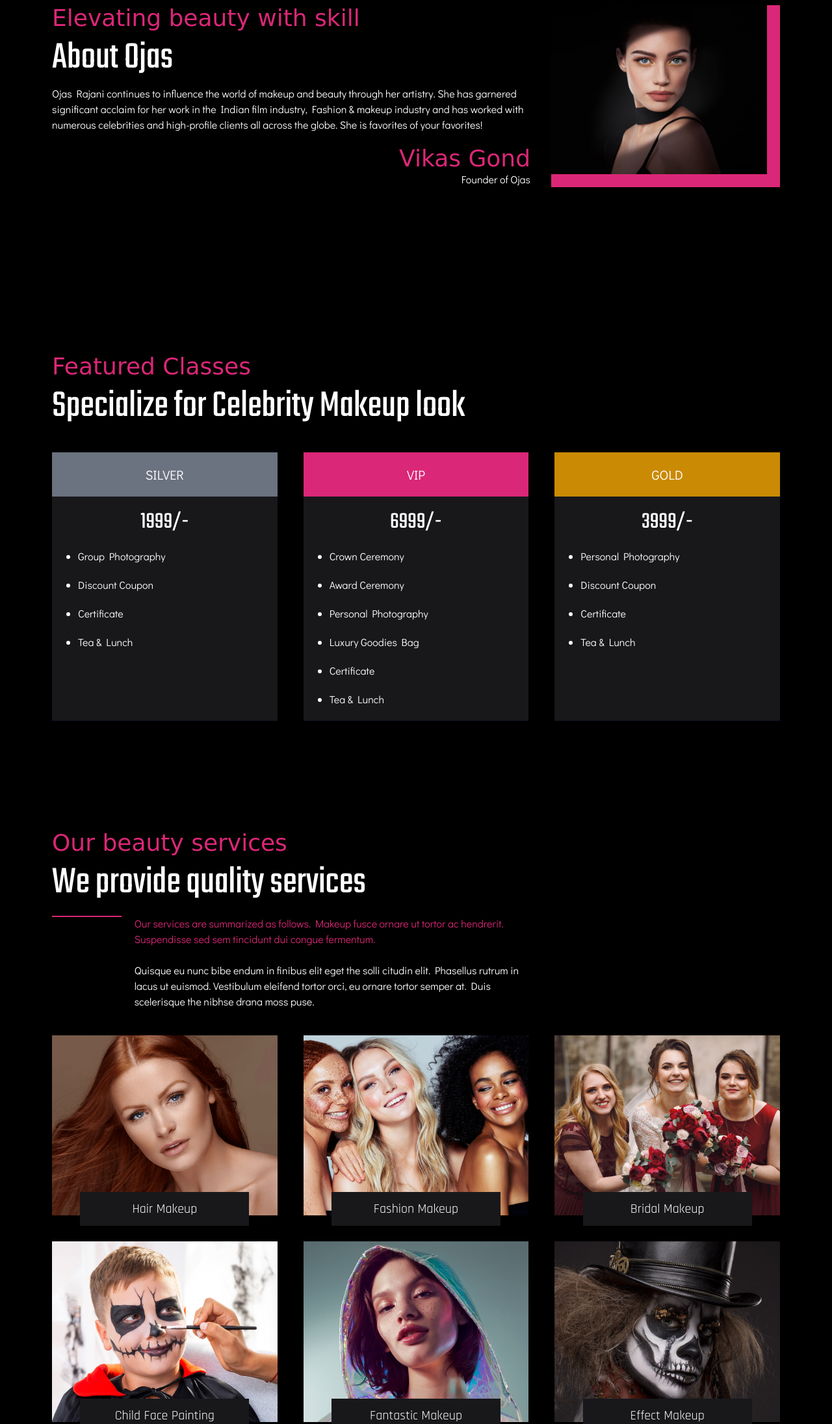
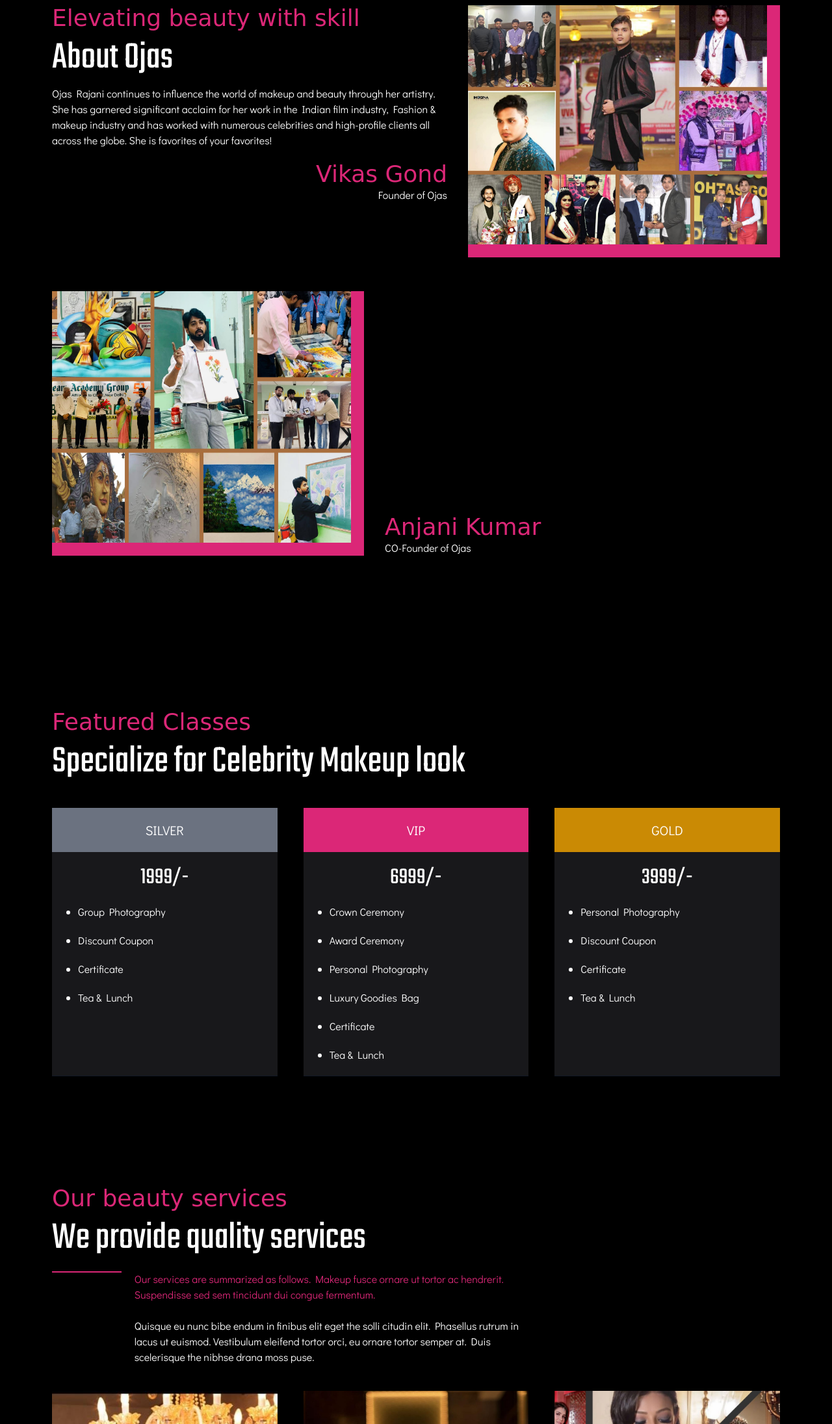
Before and after one commit to iamark07/Fredia-website, a React app: page index.html in a window 1280 px wide. Shown: the part 920-3111 px from the top of the page at 65% size. Built offline with nearby package versions, Linux system fonts and the light colour scheme; a web font is replaced by a local one.

Commit message:
update about

```diff
--- a/index.html
+++ b/index.html
@@ -40,7 +40,7 @@
   <!-- link css -->
 
   <title>Fredia</title>
-  <link rel="stylesheet" crossorigin href="/assets/index-DVjA67C5.css">
+  <link rel="stylesheet" crossorigin href="/assets/index-nKsxKDvk.css">
 </head>
 
 <body id="get_to_top">
@@ -130,9 +130,11 @@
             <div class="container w-full">
               <div data-swiper-parallax="300" class="slide-title w-full flex flex-col items-center">
                 <h2 class="text-center w-full"><span class="text-3xl md:text-5xl">
-                  Glitzy Celebrations presents</span> <br> one day makeup seminar</h2>
-                <p class="text-center Didact_font text-md font-semibold md:text-lg">"Your favorite celebrity makeup artist Ojas Rajani in action on 5th Jan 2024 in Varanasi"</p>
-                <a href="#" class="mt-5 teko_font text-lg text-white bg-pink-600 px-7 py-3 inline-block">Grab your seat now</a>
+                    Glitzy Celebrations presents</span> <br> one day makeup seminar</h2>
+                <p class="text-center Didact_font text-md font-semibold md:text-lg">"Your favorite celebrity makeup
+                  artist Ojas Rajani in action on 5th Jan 2024 in Varanasi"</p>
+                <a href="#" class="mt-5 teko_font text-lg text-white bg-pink-600 px-7 py-3 inline-block">Grab your seat
+                  now</a>
               </div>
             </div>
           </div>
@@ -157,9 +159,11 @@
             <div class="container w-full">
               <div data-swiper-parallax="300" class="slide-title w-full flex flex-col items-center">
                 <h2 class="text-center w-full"><span class="text-3xl md:text-5xl">
-                  Glitzy Celebrations presents</span> <br> one day makeup seminar</h2>
-                <p class="text-center Didact_font text-md font-semibold md:text-lg">"Your favorite celebrity makeup artist Ojas Rajani in action on 5th Jan 2024 in Varanasi"</p>
-                <a href="#" class="mt-5 teko_font text-lg text-white bg-pink-600 px-7 py-3 inline-block">Grab your seat now</a>
+                    Glitzy Celebrations presents</span> <br> one day makeup seminar</h2>
+                <p class="text-center Didact_font text-md font-semibold md:text-lg">"Your favorite celebrity makeup
+                  artist Ojas Rajani in action on 5th Jan 2024 in Varanasi"</p>
+                <a href="#" class="mt-5 teko_font text-lg text-white bg-pink-600 px-7 py-3 inline-block">Grab your seat
+                  now</a>
               </div>
             </div>
           </div>
@@ -183,9 +187,11 @@
           <div class="slide-inner slide-bg-image" style="background-image: url(/assets/05-eh9KuuOw.jpg);">
             <div data-swiper-parallax="300" class="slide-title w-full flex flex-col items-center">
               <h2 class="text-center w-full"><span class="text-3xl md:text-5xl">
-                Glitzy Celebrations presents</span> <br> one day makeup seminar</h2>
-              <p class="text-center Didact_font text-md font-semibold md:text-lg">"Your favorite celebrity makeup artist Ojas Rajani in action on 5th Jan 2024 in Varanasi"</p>
-              <a href="#" class="mt-5 teko_font text-lg text-white bg-pink-600 px-7 py-3 inline-block">Grab your seat now</a>
+                  Glitzy Celebrations presents</span> <br> one day makeup seminar</h2>
+              <p class="text-center Didact_font text-md font-semibold md:text-lg">"Your favorite celebrity makeup artist
+                Ojas Rajani in action on 5th Jan 2024 in Varanasi"</p>
+              <a href="#" class="mt-5 teko_font text-lg text-white bg-pink-600 px-7 py-3 inline-block">Grab your seat
+                now</a>
             </div>
           </div>
           <!-- end slide-inner -->
@@ -229,21 +235,32 @@
   <!-- about section start -->
   <section id="about_section"
     class="about_section overflow-x-hidden bg-black py-32 px-5 md:px-10 lg:px-20  grid grid-cols-9 gap-8">
-    <div class="about_text col-span-9 md:col-span-5 lg:col-span-6" data-aos="fade-right">
+    <div class="about_text col-span-9 md:col-span-5" data-aos="fade-right">
       <h4 class="long_font text-pink-600 text-3xl md:text-4xl">Elevating beauty with skill</h4>
       <h2 class="teko_font text-white my-3 text-4xl md:text-6xl">About Ojas</h2>
-      <p class="Didact_font text-white text-md">Ojas Rajani continues to influence the world of makeup and beauty through her artistry. She has garnered significant acclaim for her work in the Indian film industry, Fashion & makeup industry and has worked with numerous celebrities and high-profile clients all across the globe. She is favorites of your favorites!
-        <br>
-
+      <p class="Didact_font text-white text-md">Ojas Rajani continues to influence the world of makeup and beauty
+        through her artistry. She has garnered significant acclaim for her work in the Indian film industry, Fashion &
+        makeup industry and has worked with numerous celebrities and high-profile clients all across the globe. She is
+        favorites of your favorites!
       </p>
       <h4 class="long_font text-pink-600 text-end text-3xl md:text-4xl mt-5">Vikas Gond</h4>
       <p class="Didact_font text-white text-end  text-md">Founder of Ojas</p>
     </div>
-    <div class="group about_img col-span-9 md:col-span-4 lg:col-span-3 h-full" data-aos="fade-left">
+    <div class="group about_img col-span-9 md:col-span-4 h-full" data-aos="fade-left">
       <figure
-        class="w-full bg-pink-600 pe-5 pb-5 h-full md:group-hover:pe-8 md:group-hover:pb-8 transition-all duration-500">
-        <img src="/assets/02-DpSW3M7e.jpg" alt="" class=" w-full h-72 md:h-full object-cover">
+        class="w-full lg:bg-pink-600 lg:pe-5 lg:pb-5 h-full md:group-hover:pe-8 md:group-hover:pb-8 transition-all duration-500">
+        <img src="/assets/5-CZA08AFi.jpeg" alt="" class=" w-full h-72 md:h-52 lg:h-full">
       </figure>
+    </div>
+    <div class="group about_img col-span-9 md:col-span-4 h-full mt-5" data-aos="fade-left">
+      <figure
+        class="w-full lg:bg-pink-600 lg:pe-5 lg:pb-5 h-full md:group-hover:pe-8 md:group-hover:pb-8 transition-all duration-500">
+        <img src="/assets/4-DniEHmVd.jpeg" alt="" class=" w-full h-72 md:h-52 lg:h-full">
+      </figure>
+    </div>
+    <div class="group about_img col-span-9 md:col-span-5 h-full flex flex-col justify-end md:mt-5" data-aos="fade-left">
+      <h4 class="long_font text-pink-600 text-3xl md:text-4xl md:mt-5">Anjani Kumar</h4>
+      <p class="Didact_font text-white text-md">CO-Founder of Ojas</p>
     </div>
   </section>
   <!-- about section end -->
@@ -254,10 +271,13 @@
       <h4 class="long_font text-pink-600 text-3xl md:text-4xl">Featured Classes</h4>
       <h2 class="teko_font text-white my-3 text-4xl md:text-6xl">Specialize for Celebrity Makeup look</h2>
     </div>
-    <div class="senior_service_card_container grid grid-cols-1 sm:grid-cols-2 lg:grid-cols-3 mt-10 gap-10 lg:gap-5 xl:gap-10"
+    <div
+      class="senior_service_card_container grid grid-cols-1 sm:grid-cols-2 lg:grid-cols-3 mt-10 gap-10 lg:gap-5 xl:gap-10"
       data-aos="fade-up">
-      <div class="featured_class_card col-span-1 bg-zinc-900 border-b border-gray-900 hover:border-pink-600 transition-all duration-300 flex flex-col items-center">
-        <h3 class="Didact_font text-white text-center transition-all duration-300 text-xl p-5 bg-gray-500 w-full">SILVER</h3>
+      <div
+        class="featured_class_card col-span-1 bg-zinc-900 border-b border-gray-900 hover:border-pink-600 transition-all duration-300 flex flex-col items-center">
+        <h3 class="Didact_font text-white text-center transition-all duration-300 text-xl p-5 bg-gray-500 w-full">SILVER
+        </h3>
         <span class="teko_font text-4xl text-white mt-5">1999/-</span>
         <ul class="flex flex-col gap-5 w-full list-disc py-5 px-10">
           <li class="text-white Didact_font">Group Photography</li>
@@ -267,8 +287,10 @@
         </ul>
 
       </div>
-      <div class="featured_class_card col-span-1 bg-zinc-900 border-b border-gray-900 hover:border-pink-600 transition-all duration-300 flex flex-col items-center">
-        <h3 class="Didact_font text-white text-center transition-all duration-300 text-xl p-5 bg-pink-600 w-full">VIP</h3>
+      <div
+        class="featured_class_card col-span-1 bg-zinc-900 border-b border-gray-900 hover:border-pink-600 transition-all duration-300 flex flex-col items-center">
+        <h3 class="Didact_font text-white text-center transition-all duration-300 text-xl p-5 bg-pink-600 w-full">VIP
+        </h3>
         <span class="teko_font text-4xl text-white mt-5">6999/-</span>
         <ul class="flex flex-col gap-5 w-full list-disc py-5 px-10">
           <li class="text-white Didact_font">Crown Ceremony</li>
@@ -280,8 +302,10 @@
         </ul>
 
       </div>
-      <div class="featured_class_card col-span-1 bg-zinc-900 border-b border-gray-900 hover:border-pink-600 transition-all duration-300 flex flex-col items-center">
-        <h3 class="Didact_font text-white text-center transition-all duration-300 text-xl p-5 bg-yellow-600 w-full">GOLD</h3>
+      <div
+        class="featured_class_card col-span-1 bg-zinc-900 border-b border-gray-900 hover:border-pink-600 transition-all duration-300 flex flex-col items-center">
+        <h3 class="Didact_font text-white text-center transition-all duration-300 text-xl p-5 bg-yellow-600 w-full">GOLD
+        </h3>
         <span class="teko_font text-4xl text-white mt-5">3999/-</span>
         <ul class="flex flex-col gap-5 w-full list-disc py-5 px-10">
           <li class="text-white Didact_font">Personal Photography</li>
@@ -318,9 +342,9 @@
         class="service_img_card_container grid grid-cols-1 sm:grid-cols-2 md:grid-cols-3 gap-14 md:gap-8 lg:gap-10 mt-10"
         data-aos="fade-up">
         <div class="group service_img_card col-span-1 relative cursor-pointer">
-          <figure class="w-full relative overflow-hidden">
-            <img src="/assets/s1-fM12kvEe.png" alt=""
-              class="w-full group-hover:scale-110 transition-all duration-500">
+          <figure class="w-full relative overflow-hidden h-full">
+            <img src="/assets/1-0pfMsKAQ.jpeg" alt=""
+              class="w-full group-hover:scale-110 transition-all duration-500 h-full object-cover">
             <figcaption
               class="absolute top-0 left-0 w-full h-full bg-transparent transition-all duration-500 group-hover:bg-black opacity-30">
             </figcaption>
@@ -330,9 +354,9 @@
             Hair Makeup</h3>
         </div>
         <div class="group service_img_card col-span-1 relative cursor-pointer">
-          <figure class="w-full relative overflow-hidden">
-            <img src="/assets/s2-DBI8UOKe.jpg" alt=""
-              class="w-full group-hover:scale-110 transition-all duration-500">
+          <figure class="w-full relative overflow-hidden h-full">
+            <img src="/assets/2-C3YYM-E_.jpeg" alt=""
+              class="w-full group-hover:scale-110 transition-all duration-500 h-full object-cover">
             <figcaption
               class="absolute top-0 left-0 w-full h-full bg-transparent transition-all duration-500 group-hover:bg-black opacity-30">
             </figcaption>
@@ -342,9 +366,9 @@
             Fashion Makeup</h3>
         </div>
         <div class="group service_img_card col-span-1 relative cursor-pointer">
-          <figure class="w-full relative overflow-hidden">
-            <img src="/assets/s3-DHgBqH4e.jpg" alt=""
-              class="w-full group-hover:scale-110 transition-all duration-500">
+          <figure class="w-full relative overflow-hidden h-full">
+            <img src="/assets/3-CTRKvtAC.jpeg" alt=""
+              class="w-full group-hover:scale-110 transition-all duration-500 h-full object-cover">
             <figcaption
               class="absolute top-0 left-0 w-full h-full bg-transparent transition-all duration-500 group-hover:bg-black opacity-30">
             </figcaption>
@@ -353,9 +377,9 @@
             class="absolute -bottom-6 md:-bottom-4 group-hover:bottom-5 left-1/2 -translate-x-1/2 transition-all duration-300 bg-zinc-900 text-white p-3 md:p-2 lg:p-3 text-xl md:text-sm lg:text-xl  w-3/4 text-center">
             Bridal Makeup</h3>
         </div>
-        <div class="group service_img_card col-span-1 relative cursor-pointer">
+        <!-- <div class="group service_img_card col-span-1 relative cursor-pointer">
           <figure class="w-full relative overflow-hidden">
-            <img src="/assets/s4-W7rnNOFz.jpg" alt=""
+            <img src="assets/img/services/s4.jpg" alt=""
               class="w-full group-hover:scale-110 transition-all duration-500">
             <figcaption
               class="absolute top-0 left-0 w-full h-full bg-transparent transition-all duration-500 group-hover:bg-black opacity-30">
@@ -367,7 +391,7 @@
         </div>
         <div class="group service_img_card col-span-1 relative cursor-pointer">
           <figure class="w-full relative overflow-hidden">
-            <img src="/assets/s5-BsT4ltb5.jpg" alt=""
+            <img src="assets/img/services/s5.jpg" alt=""
               class="w-full group-hover:scale-110 transition-all duration-500">
             <figcaption
               class="absolute top-0 left-0 w-full h-full bg-transparent transition-all duration-500 group-hover:bg-black opacity-30">
@@ -379,7 +403,7 @@
         </div>
         <div class="group service_img_card col-span-1 relative cursor-pointer">
           <figure class="w-full relative overflow-hidden">
-            <img src="/assets/s6-D0IefAZn.jpg" alt=""
+            <img src="assets/img/services/s6.jpg" alt=""
               class="w-full group-hover:scale-110 transition-all duration-500">
             <figcaption
               class="absolute top-0 left-0 w-full h-full bg-transparent transition-all duration-500 group-hover:bg-black opacity-30">
@@ -388,7 +412,7 @@
           <h3
             class="absolute -bottom-6 md:-bottom-4 group-hover:bottom-5 left-1/2 -translate-x-1/2 transition-all duration-300 bg-zinc-900 text-white p-3 md:p-2 lg:p-3 text-xl md:text-sm lg:text-xl  w-3/4 text-center">
             Effect Makeup</h3>
-        </div>
+        </div> -->
       </div>
     </div>
     <div class="senior_services mt-40">
@@ -437,7 +461,8 @@
   <!-- service section end-->
 
   <!-- testimonal section start-->
-  <section class="testimonal_section overflow-x-hidden overflow-y-hidden py-20 px-5 sm:px-10 lg:px-20 w-full bg-center bg-fixed"
+  <section
+    class="testimonal_section overflow-x-hidden overflow-y-hidden py-20 px-5 sm:px-10 lg:px-20 w-full bg-center bg-fixed"
     style="background-image: url(/assets/02-DpSW3M7e.jpg);">
     <div class="heading_details" data-aos="fade-up">
       <h4 class="long_font text-pink-600 text-3xl md:text-4xl text-center">Kind words...</h4>
```
Also changed, not shown: assets/1-0pfMsKAQ.jpeg (added), assets/2-C3YYM-E_.jpeg (added), assets/3-CTRKvtAC.jpeg (added), assets/4-DniEHmVd.jpeg (added), assets/5-CZA08AFi.jpeg (added), assets/index-nKsxKDvk.css (added).
